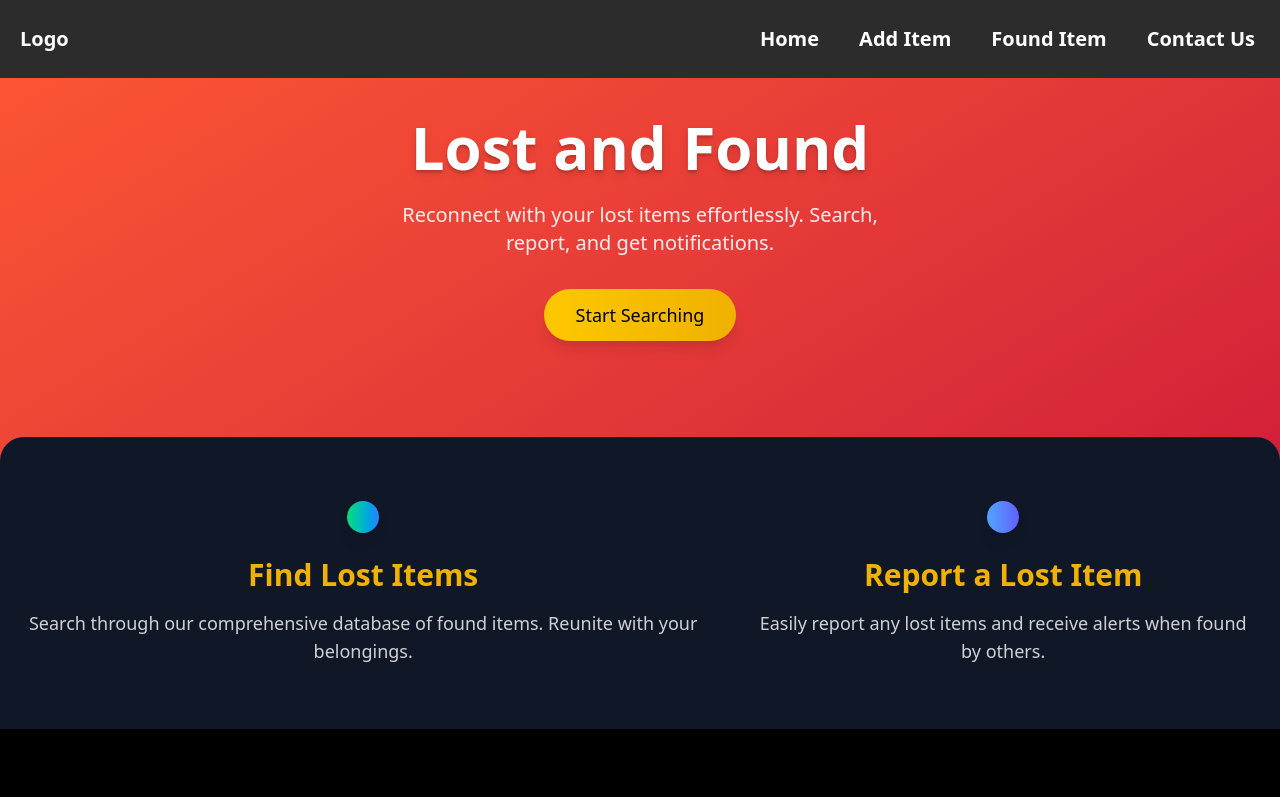
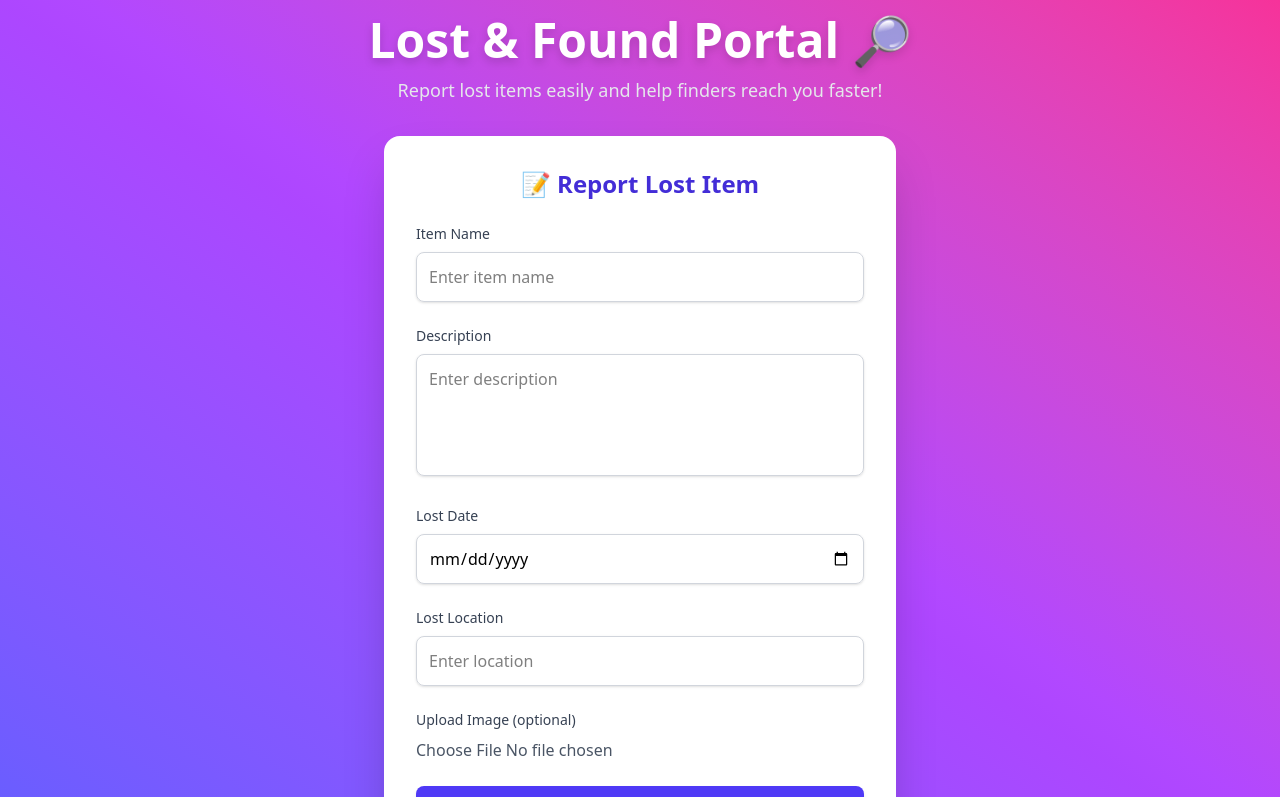
Before and after one commit to Arpit2singh/Lost-found, a React (Vite) app in the folder LostAndFound/: page / in a window 1280 px wide. Shown: the top 797 px of the page. Built offline with nearby package versions, Linux system fonts and the light colour scheme.

Commit message:
Add item section added

```diff
--- a/LostAndFound/package.json
+++ b/LostAndFound/package.json
@@ -11,6 +11,7 @@
   },
   "dependencies": {
     "@tailwindcss/vite": "^4.1.4",
+    "framer-motion": "^12.9.2",
     "react": "^19.0.0",
     "react-dom": "^19.0.0",
     "tailwindcss": "^4.1.4"
--- a/LostAndFound/src/App.jsx
+++ b/LostAndFound/src/App.jsx
@@ -5,12 +5,13 @@ import './App.css'
 import React from 'react'
 import Header from './components/pages/Elements/Header'
 import Home from './components/pages/Home'
+import AddItem from './components/AddItem'
 
 const App = () => {
   return (
     <div>
-    <Home/>
-
+    {/* <Home/> */}
+     <AddItem/>
     </div>
   )
 }
--- /dev/null
+++ b/LostAndFound/src/components/AddItem.jsx
@@ -0,0 +1,109 @@
+import { useState } from 'react';
+import { motion } from 'framer-motion'; // Animation ke liye
+
+function AddItem() {
+  const [HandleInput, setHandleInput] = useState('');
+  const [HandleTextArea, setHandleTextArea] = useState('');
+  const [Location, setLocation] = useState('');
+  const [LostDate, setLostDate] = useState('');
+  const [Image, setImage] = useState(null);
+
+  const HandleSubmit = (e) => {
+    e.preventDefault();
+    console.log("Form submitted:", { HandleInput, HandleTextArea, Location, LostDate, Image });
+  };
+
+  return (
+    <div className="flex flex-col items-center min-h-screen bg-gradient-to-tr from-indigo-500 via-purple-500 to-pink-500 p-4">
+
+      {/* Hero Section */}
+      <motion.div
+        initial={{ opacity: 0, y: -50 }}
+        animate={{ opacity: 1, y: 0 }}
+        transition={{ duration: 0.8 }}
+        className="text-center mb-8"
+      >
+        <h1 className="text-4xl md:text-5xl font-extrabold text-white drop-shadow-lg mb-3">
+          Lost & Found Portal 🔎
+        </h1>
+        <p className="text-lg text-gray-200">
+          Report lost items easily and help finders reach you faster!
+        </p>
+      </motion.div>
+
+      {/* Form Section */}
+      <div className="bg-white rounded-2xl shadow-2xl p-8 w-full max-w-lg">
+        <h2 className="text-2xl font-bold text-center text-indigo-700 mb-6">📝 Report Lost Item</h2>
+
+        <form className="space-y-6" onSubmit={HandleSubmit}>
+          {/* Item Name */}
+          <div>
+            <label className="block text-sm font-medium text-gray-700 mb-2">Item Name</label>
+            <input
+              type="text"
+              value={HandleInput}
+              onChange={(e) => setHandleInput(e.target.value)}
+              placeholder="Enter item name"
+              className="w-full border border-gray-300 rounded-lg p-3 focus:outline-none focus:ring-2 focus:ring-indigo-500 shadow-sm"
+            />
+          </div>
+
+          {/* Description */}
+          <div>
+            <label className="block text-sm font-medium text-gray-700 mb-2">Description</label>
+            <textarea
+              value={HandleTextArea}
+              onChange={(e) => setHandleTextArea(e.target.value)}
+              placeholder="Enter description"
+              rows="4"
+              className="w-full border border-gray-300 rounded-lg p-3 focus:outline-none focus:ring-2 focus:ring-indigo-500 shadow-sm resize-none"
+            />
+          </div>
+
+          {/* Lost Date */}
+          <div>
+            <label className="block text-sm font-medium text-gray-700 mb-2">Lost Date</label>
+            <input
+              type="date"
+              value={LostDate}
+              onChange={(e) => setLostDate(e.target.value)}
+              className="w-full border border-gray-300 rounded-lg p-3 focus:outline-none focus:ring-2 focus:ring-indigo-500 shadow-sm"
+            />
+          </div>
+
+          {/* Lost Location */}
+          <div>
+            <label className="block text-sm font-medium text-gray-700 mb-2">Lost Location</label>
+            <input
+              type="text"
+              value={Location}
+              onChange={(e) => setLocation(e.target.value)}
+              placeholder="Enter location"
+              className="w-full border border-gray-300 rounded-lg p-3 focus:outline-none focus:ring-2 focus:ring-indigo-500 shadow-sm"
+            />
+          </div>
+
+          {/* Upload Image */}
+          <div>
+            <label className="block text-sm font-medium text-gray-700 mb-2">Upload Image (optional)</label>
+            <input
+              type="file"
+              onChange={(e) => setImage(e.target.files[0])}
+              className="w-full text-gray-600"
+            />
+          </div>
+
+          {/* Submit Button */}
+          <button
+            type="submit"
+            className="w-full bg-indigo-600 hover:bg-indigo-700 text-white font-semibold py-3 rounded-lg transition-all duration-300 shadow-md"
+          >
+            📤 Submit Report
+          </button>
+        </form>
+      </div>
+    </div>
+  );
+}
+
+export default AddItem;
```
Also changed, not shown: LostAndFound/src/components/ItemCards.jsx (deleted), 1 other file (tests, documents, lock files or other folders).
